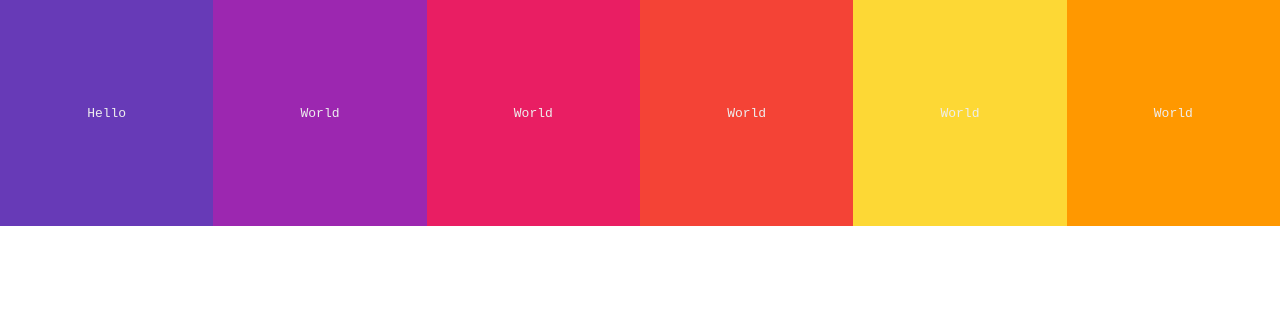
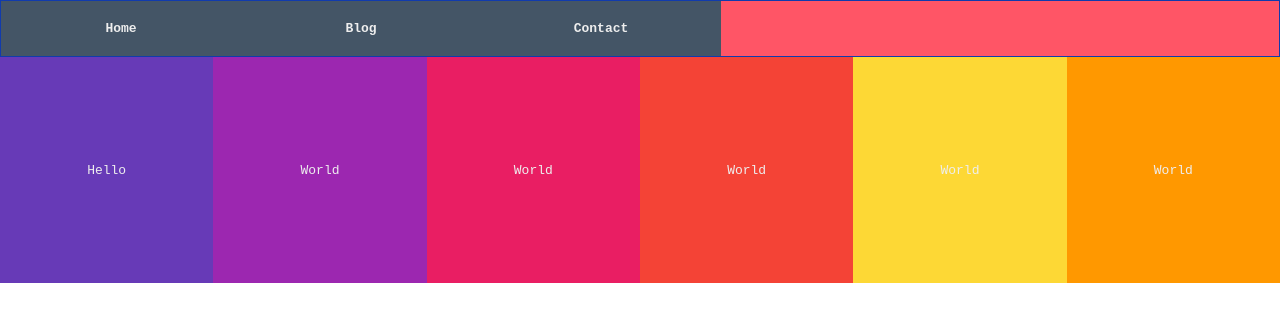
Before and after one commit to saratonite/css-workshops, a website: page src/flexbox/index.html in a window 1280 px wide. Drawn offline with Linux system fonts and the light colour scheme.

Commit message:
a basic nav

```diff
--- a/src/flexbox/index.html
+++ b/src/flexbox/index.html
@@ -10,6 +10,31 @@
 		font-family: monospace;
 
 	}
+	/* Navigation */
+	.flex-nav ul {
+		padding: 0;
+		margin: 0;
+		display: flex;
+		list-style: none;
+		border: 1px solid #113bad;
+		background: #f56;
+	}
+	.flex-nav li {
+		padding: 20px;
+		background: #456;
+		flex-basis: 200px;
+		text-align: center;
+	}
+	.flex-nav li:hover{
+		background: #466;
+	}
+	.flex-nav li a{
+
+		color: #eee;
+		text-decoration: none;
+		font-weight: bold;
+	}
+	/* Boxes */
 	.f-container {
 		display: flex;
 		background-color: #f56;
@@ -34,6 +59,13 @@
 
 </head>
 <body>
+	<nav class="flex-nav">
+		<ul>
+			<li><a href="#">Home</a></li>
+			<li><a href="#">Blog</a></li>
+			<li><a href="#">Contact</a></li>
+		</ul>
+	</nav>
 	<div class="f-container">
 
 		<div class="f-item c2">
```
